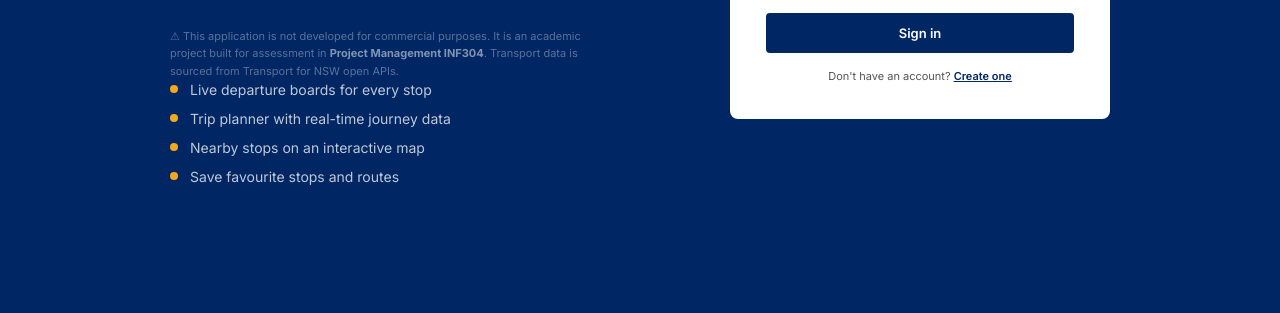
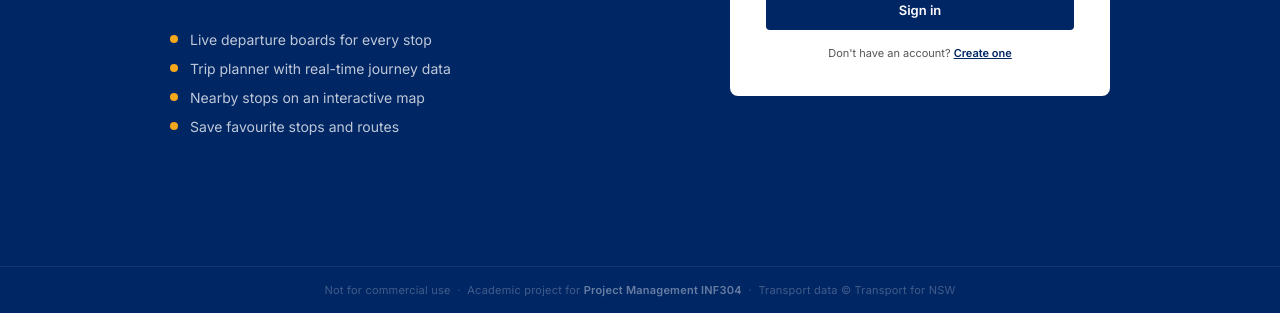
Before and after one commit to bishalkha12121/Transport_System_NSWAU, a plain HTML site: page public/landing.html in a window 1280 px wide. Shown: the part 487-800 px from the top of the page. Drawn offline with Linux system fonts and the light colour scheme; no server answers.

Commit message:
Move disclaimer to clean footer

```diff
--- a/public/landing.html
+++ b/public/landing.html
@@ -25,6 +25,15 @@
       display: flex;
       flex-direction: column;
     }
+    .page-footer {
+      text-align: center;
+      padding: 16px 40px;
+      font-size: 11px;
+      color: rgba(255,255,255,0.25);
+      border-top: 1px solid rgba(255,255,255,0.07);
+      letter-spacing: 0.02em;
+    }
+    .page-footer strong { color: rgba(255,255,255,0.4); font-weight: 600; }
 
     /* ── Top bar ── */
     .topbar {
@@ -172,9 +181,6 @@
     <div class="hero-eyebrow">NSW Public Transport</div>
     <h1 class="hero-title">Sydney<br>transit,<br><span>live.</span></h1>
     <p class="hero-sub">Real-time departures, trip planning, and nearby stops — all in one place. Save your favourite routes and stops for instant access.</p>
-    <p style="margin-top:20px;font-size:11px;color:rgba(255,255,255,0.35);line-height:1.6;max-width:420px">
-      ⚠ This application is not developed for commercial purposes. It is an academic project built for assessment in <strong style="color:rgba(255,255,255,0.5)">Project Management INF304</strong>. Transport data is sourced from Transport for NSW open APIs.
-    </p>
     <div class="feature-list">
       <div class="feature-item"><div class="feature-dot"></div>Live departure boards for every stop</div>
       <div class="feature-item"><div class="feature-dot"></div>Trip planner with real-time journey data</div>
@@ -224,6 +230,10 @@
     </form>
   </div>
 </div>
+
+<footer class="page-footer">
+  Not for commercial use &nbsp;·&nbsp; Academic project for <strong>Project Management INF304</strong> &nbsp;·&nbsp; Transport data © Transport for NSW
+</footer>
 
 <script>
   let supabase = null;
```
